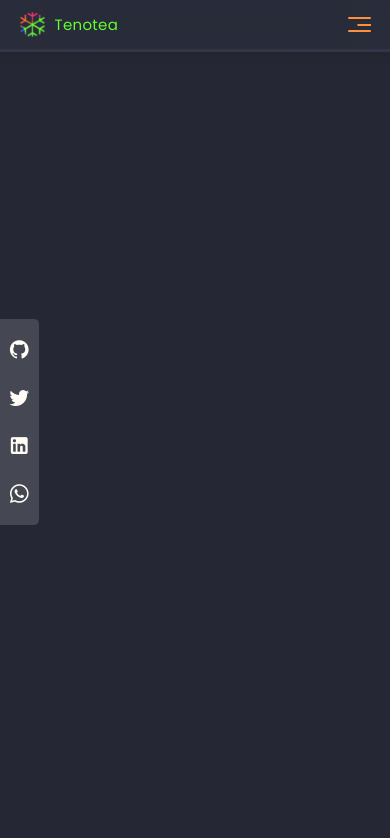
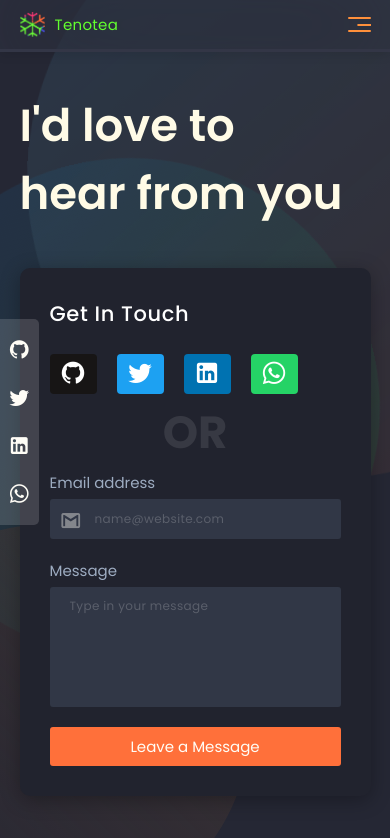
Before and after one commit to Tenotea/tenotea.dev, a Vue app: page /contact in a window 390 px wide. Before the commit this address had no page. Shown: the top 838 px of the page. Built offline with nearby package versions, Linux system fonts and the light colour scheme.

Commit message:
feat(contact-me): Responsive contact me page [not functional]

```diff
--- /dev/null
+++ b/src/components/contact/ContactForm.vue
@@ -0,0 +1,77 @@
+<template>
+  <form @submit.prevent class="form">
+    <h5 class="form__title"> Get in touch </h5>
+    <div class="form__social_icons">
+      <a v-for="platform in platforms" :key="platform.id" :href="platform.url" :title="platform.name" class="form__social_icons--links" :style="{ backgroundColor: platform.color }">
+        <app-icon :icon="platform.icon" hover="white" size="1.8" />
+      </a>
+    </div>
+    <p class="form__separator">
+      OR
+    </p>
+    <div class="form__fields">
+      <div class="form__field">
+        <label for="email" class="form__field--label"> Email address </label>
+        <div class="form__field--input">
+          <div class="icon">
+            <app-icon icon="gmail" size="1.5" />
+          </div>
+          <input type="email" autocomplete="email" class="text_box" placeholder="name@website.com">
+        </div>
+      </div>
+      <div class="form__field">
+        <label for="email" class="form__field--label"> Message </label>
+        <textarea type="text" autocomplete="none" class="form__field--text_area" placeholder="Type in your message"></textarea>
+      </div>
+    </div>
+    <button class="form__submit_action">
+      Leave a Message
+    </button>
+  </form>
+</template>
+
+<script lang="ts">
+import { defineComponent } from 'vue'
+import { SocialMedia } from '../app/SocialMedia.vue'
+import AppIcon from '../common/AppIcon.vue'
+
+export default defineComponent({
+  components: { AppIcon },
+  data: () => ({
+    platforms: [
+      {
+        id: 1,
+        icon: 'github',
+        name: 'Github',
+        url: 'https://github.com/tenotea',
+        color: '#171515'
+      },
+      {
+        id: 2,
+        icon: 'twitter',
+        name: 'Twitter',
+        url: 'https://twitter.com/drtenotea',
+        color: '#1DA1F2'
+      },
+      {
+        id: 3,
+        icon: 'linkedin',
+        name: 'LinkedIn',
+        url: 'https://www.linkedin.com/in/adelakun-emmanuel',
+        color: '#0072b1'
+      },
+      {
+        id: 4,
+        icon: 'whatsapp',
+        name: 'WhatsApp',
+        url: 'https://wa.me/%2B2347065362672',
+        color: '#25D366'
+      }
+    ] as SocialMedia[]
+  })
+})
+</script>
+
+<style lang="scss" scoped>
+@import '../../styles/components/contact/ContactForm.scss' ;
+</style>
--- /dev/null
+++ b/src/pages/Contact.vue
@@ -0,0 +1,52 @@
+<template>
+  <main>
+    <div class="content_box" >
+      <div class="content_box__section_grid">
+        <div class="left_pane">
+          <h1 class="left_pane__heading"> I'd love to <br> hear from you </h1>
+          <p class="left_pane__contact_response">
+            Thank you for contacting me :)
+          </p>
+          <div class="action">
+            <button class="action__filled">
+              My Projects
+            </button>
+            <router-link to="/" class="action__outlined">
+              Home
+            </router-link>
+          </div>
+        </div>
+        <div class="right_pane">
+          <contact-form />
+        </div>
+      </div>
+    </div>
+    <div class="floaters one">
+      <hero-bubble size="600" gradient="linear-gradient(45deg, rgb(45 91 117), rgb(154 69 35 / 45%))" />
+    </div>
+    <div class="floaters two">
+      <hero-bubble size="500" gradient="linear-gradient(45deg, rgb(24 92 173 / 16%), rgb(26 132 44 / 16%))" />
+    </div>
+    <div class="floaters three">
+      <hero-bubble size="400" gradient="linear-gradient(45deg, rgba(37, 39, 52, 0), rgb(70 55 51 / 70%))" />
+    </div>
+  </main>
+</template>
+
+<script lang="ts">
+import { defineComponent } from 'vue'
+import ContactForm from '../components/contact/ContactForm.vue'
+import HeroBubble from '../components/home/hero/HeroBubble.vue'
+
+export default defineComponent({
+  components: { ContactForm, HeroBubble },
+  setup() {
+
+    HeroBubble
+  },
+})
+</script>
+
+<style lang="scss" scoped>
+@import '../styles/pages/contact.scss';
+</style>
--- a/src/router/index.ts
+++ b/src/router/index.ts
@@ -1,10 +1,17 @@
 import { createRouter, createWebHistory, RouteRecordRaw } from 'vue-router'
+import Home from '../pages/Home.vue'
 
 const routes:RouteRecordRaw[] = [
   {
     name: 'Home',
     path: '/',
-    component: () => import('../pages/Home.vue')
+    component: Home
+  },
+  {
+    name: 'Contact',
+    path: '/contact',
+    alias: '/get-in-touch',
+    component: () => import('../pages/Contact.vue')
   }
 ]
 
--- /dev/null
+++ b/src/styles/components/contact/ContactForm.scss
@@ -0,0 +1,103 @@
+@use '../../variables.scss' as globals;
+$faded-blue: lighten(blue, 45);
+
+.form {
+  padding: 30px;
+  border-radius: 10px;
+  box-shadow: 0px 4px 20px rgba($color: #000000, $alpha: 0.3);
+  max-width: 420px;
+  width: 100%;
+  height: max-content;
+  background: darken(globals.$primaryDark, 2);
+  margin-right: auto;
+  @media screen and #{globals.$breakpoint-md} {
+    margin-left: auto;
+  }
+  &__title {
+    font-size: 1.4em;
+    letter-spacing: 0.03em;
+    color: white;
+    font-weight: 500;
+    text-transform: capitalize;
+  }
+  &__social_icons {
+    color: skyblue;
+    display: grid;
+    grid-template-columns: repeat(4, min-content);
+    gap: 20px;
+    grid-gap: 20px;
+    margin: auto;
+    margin-top: 25px;
+    &--links {
+      display: block;
+      color: white;
+      padding: 0px 10px;
+      border-radius: 4px;
+    }
+  }
+  &__separator {
+    font-size: 3em;
+    color: rgba($color: #ffffff, $alpha: 0.1);
+    font-weight: 700;
+    text-align: center;
+    margin: 0.1em auto;
+  }
+  &__field {
+    margin-bottom: 20px;
+    &--label {
+      color: rgba(210, 229, 255, 0.707);
+    }
+    &--text_area {
+      border: none;
+      resize: none;
+      background-color: rgb(49, 55, 70);
+      height: 120px;
+      border-radius: 3px;
+      width: 100%;
+      display: block;
+      margin-top: 5px;
+      padding: 10px 20px;
+      font-size: 0.8em;
+      outline: none;
+      &::placeholder {
+        color: rgba($color: #ffffff, $alpha: 0.2);
+        letter-spacing: 0.03em;
+      }
+    }
+
+    &--input {
+      position: relative;
+      .icon {
+        position: absolute;
+        top: 5px;
+        left: 10px;
+        opacity: 0.4;
+      }
+      .text_box {
+        border: none;
+        background-color: rgb(49, 55, 70);
+        height: 40px;
+        border-radius: 3px;
+        width: 100%;
+        font-size: 0.8em;
+        display: block;
+        margin-top: 5px;
+        padding: 0px 45px;
+        outline: none;
+        &::placeholder {
+          color: rgba($color: #ffffff, $alpha: 0.2);
+          letter-spacing: 0.03em;
+        }
+      }
+    }
+  }
+  &__submit_action {
+    width: 100%;
+    padding: 8px 30px;
+    border: none;
+    border-radius: 3px;
+    // background: #1ca167;
+    background: globals.$secondaryOrange;
+    cursor: pointer;
+  }
+}
--- /dev/null
+++ b/src/styles/pages/contact.scss
@@ -0,0 +1,131 @@
+@use '../variables.scss' as globals;
+
+main {
+  position: relative;
+  .floaters {
+    position: absolute;
+    z-index: 0;
+    &.one {
+      top: -24%;
+      left: 4%;
+      opacity: 0.32;
+      transform-origin: center;
+      transform: rotate(120deg) translate(0px, 0px);
+      animation: float 25s linear 0s infinite alternate forwards;
+      @keyframes float {
+        to {
+          transform: rotate(-120deg) translate(-100px, -100px);
+        }
+      }
+    }
+    &.two {
+      right: 9%;
+      bottom: 25%;
+      transform-origin: center;
+      transform: rotate(120deg) translate(0px, 0px);
+      animation: float 15s linear 0s infinite alternate forwards;
+      @keyframes float {
+        to {
+          transform: rotate(-120deg) translate(-100px, 100px);
+        }
+      }
+    }
+    &.three {
+      right: 45%;
+      bottom: -15%;
+      transform-origin: center;
+      transform: rotate(10deg) translate(0px, 0px);
+      animation: float 10s linear 0s infinite alternate forwards;
+      @keyframes float {
+        to {
+          transform: rotate(-10deg) translate(70px, -60px);
+        }
+      }
+    }
+  }
+}
+
+.content_box {
+  max-width: 1200px;
+  margin: auto;
+  position: relative;
+  z-index: 1;
+  padding: 0px 0px 40px 0px;
+  @media screen and #{globals.$breakpoint-md} {
+    padding: 0px 60px;
+  }
+  &__section_grid {
+    display: grid;
+    grid-template-columns: repeat(1, 1fr);
+    grid-gap: 40px;
+    gap: 40px;
+    margin: auto;
+    width: 90%;
+    @media screen and #{globals.$breakpoint-sm} {
+      width: 500px;
+      // max-width: min-content;
+      @media screen and #{globals.$breakpoint-md} {
+        grid-template-columns: repeat(2, 1fr);
+        padding-top: 80px;
+        width: 100%;
+      }
+    }
+    min-height: 500px;
+    padding-top: 40px;
+    .left_pane {
+      padding: 0em 0em 0em 0em;
+      @media screen and #{globals.$breakpoint-md} {
+        padding: 4em 0em 0em 0em;
+      }
+      &__heading {
+        @media screen and #{globals.$breakpoint-md} {
+          font-size: 4em;
+        }
+        font-size: 3em;
+        color: rgb(255, 251, 230);
+        font-weight: 600;
+      }
+      &__contact_response {
+        display: none;
+        @media screen and #{globals.$breakpoint-md} {
+          display: block;
+        }
+        color: globals.$secondaryOrange;
+        font-size: 1.1em;
+        font-weight: 600;
+        margin: 0.3em 0em 1em 0em;
+      }
+      .action {
+        display: none;
+        @media screen and #{globals.$breakpoint-md} {
+          display: grid;
+        }
+        margin-top: 2.9em;
+        width: max-content;
+        grid-template-columns: repeat(2, 1fr);
+        $gap: 15px;
+        grid-gap: $gap;
+        gap: $gap;
+        &__filled {
+          background-color: globals.$text-highlight-blue;
+          padding: 0.5em 1.5em;
+          border-radius: 3px;
+          color: white;
+          border: none;
+        }
+        &__outlined {
+          background-color: rgba($color: #ffffff, $alpha: 0.1);
+          border-radius: 3px;
+          border: 2px solid rgba($color: #ffffff, $alpha: 0.2);
+          display: flex;
+          align-items: center;
+          justify-content: center
+        }
+      }
+    }
+    .right_pane {
+      @extend .left_pane;
+      padding: 0;
+    }
+  }
+}
```
